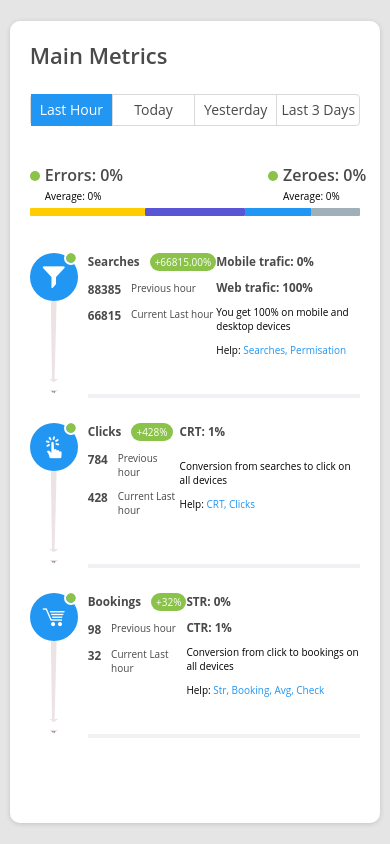
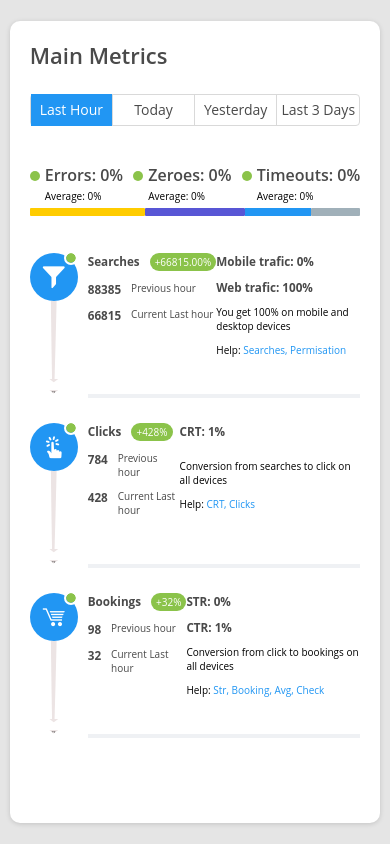
Before and after one commit to Onosgb/onoriode-godbless-cryto-test, a React (Create React App) app: page / in a window 390 px wide. Built offline with nearby package versions, Linux system fonts and the light colour scheme.

Commit message:
mobile responsiveness

```diff
--- a/src/scss/base/_base.scss
+++ b/src/scss/base/_base.scss
@@ -10,6 +10,8 @@
 
   body {
     font-family: 'Open Sans';
+    width: 100vw;
+
   }
 
   p {
--- a/src/scss/pages/dashboard.scss
+++ b/src/scss/pages/dashboard.scss
@@ -8,6 +8,7 @@
   gap: 2.5rem;
   padding: 5rem;
   overflow: auto;
+  overflow-x: hidden;
   height: 500px;
 
   // responsiveness
@@ -22,7 +23,7 @@
     gap: 0.5rem;
     &__analysis {
       @include align(flex, space-between, null, nul, null);
-      width: 60rem;
+      width: auto;
       padding-top: 0.5rem;
 
       &__pointer {
--- a/src/scss/utils/_utils.scss
+++ b/src/scss/utils/_utils.scss
@@ -2,7 +2,7 @@
 
 
 .main {
-  width: 100%;
+  width: 100vw;
   background-color: #e5e5e5;
   height: 100vh;
   display: flex;
```
